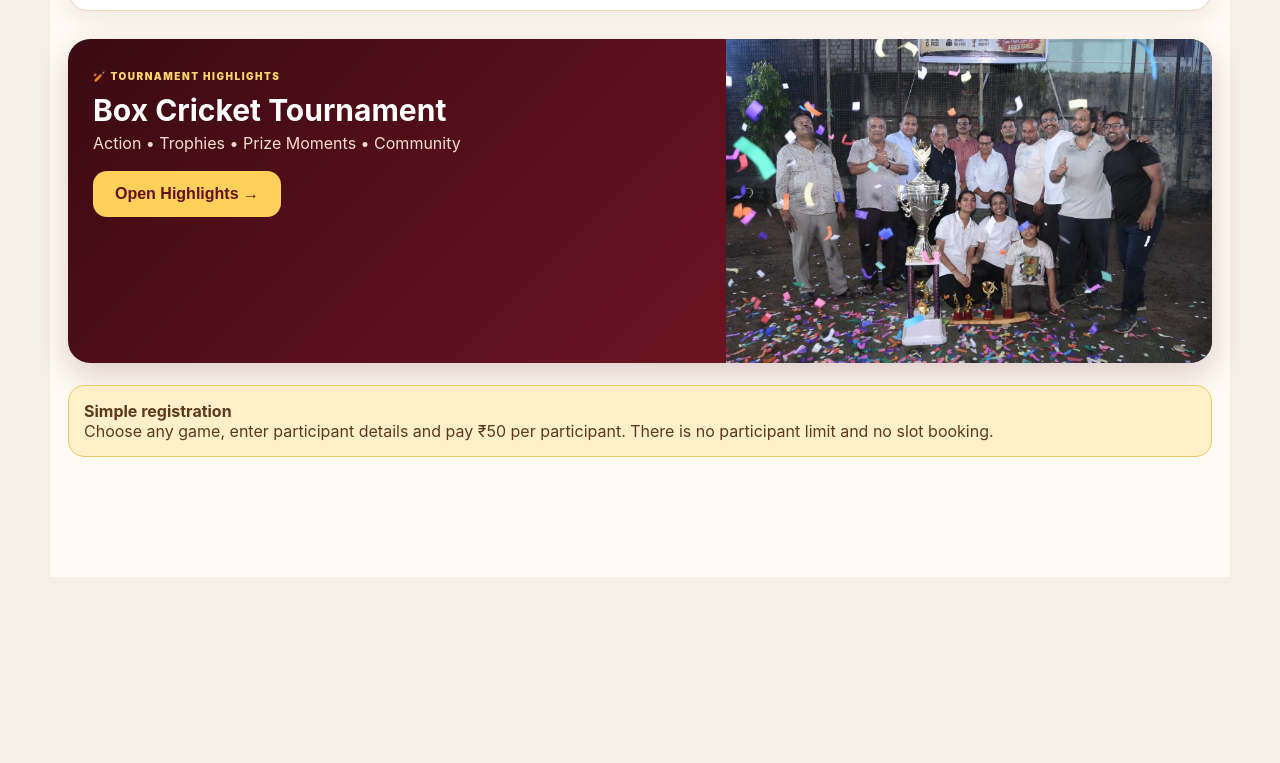
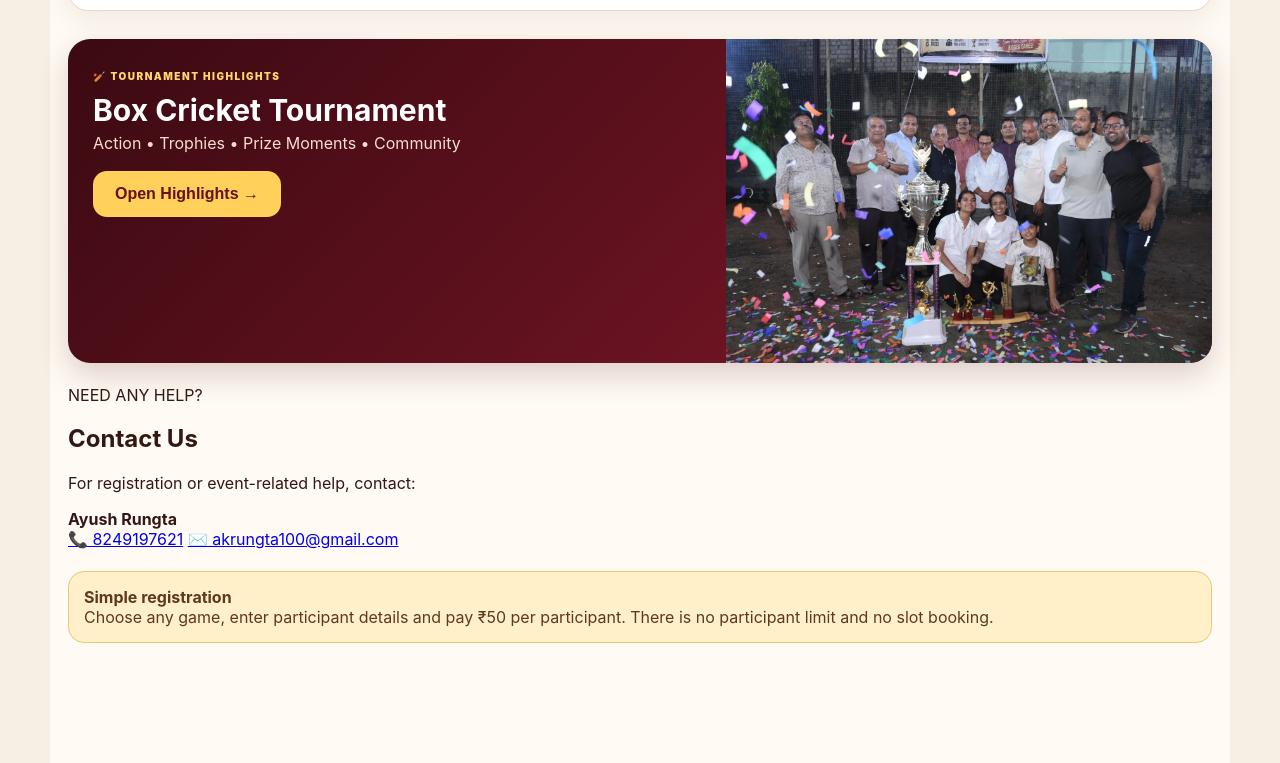
Before and after one commit to akrungta100/agrasen-jayanti-2026, a website: page index.html in a window 1280 px wide. Shown: the part 1582-2345 px from the top of the page. Before the commit the page ends 2159 px from the top, so only its background shows below. Drawn offline with Linux system fonts and the light colour scheme.

Commit message:
Add contact help information

```diff
--- a/index.html
+++ b/index.html
@@ -77,6 +77,17 @@
     <img src="box-cricket/box-01.webp" alt="Box Cricket trophy celebration">
   </div>
 
+  <div class="contact-card">
+    <span>NEED ANY HELP?</span>
+    <h2>Contact Us</h2>
+    <p>For registration or event-related help, contact:</p>
+    <b>Ayush Rungta</b>
+    <div class="contact-actions">
+      <a href="tel:+918249197621">📞 8249197621</a>
+      <a href="mailto:akrungta100@gmail.com">✉️ akrungta100@gmail.com</a>
+    </div>
+  </div>
+
   <div class="notice"><b>Simple registration</b><br>Choose any game, enter participant details and pay ₹50 per participant. There is no participant limit and no slot booking.</div>
 
   <div class="gallery-lightbox" id="galleryLightbox" aria-hidden="true">
```
